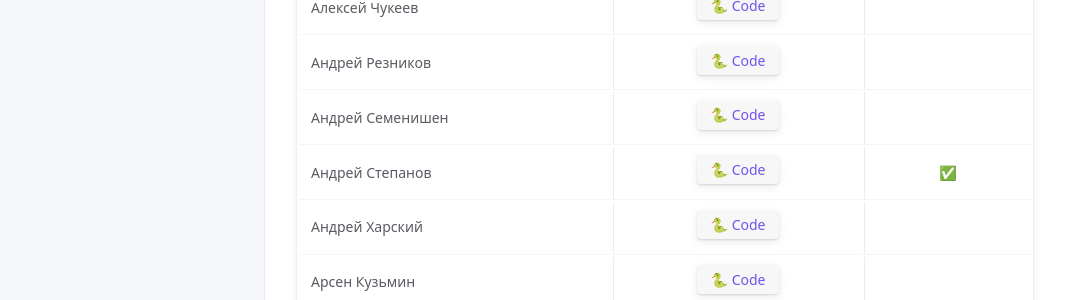
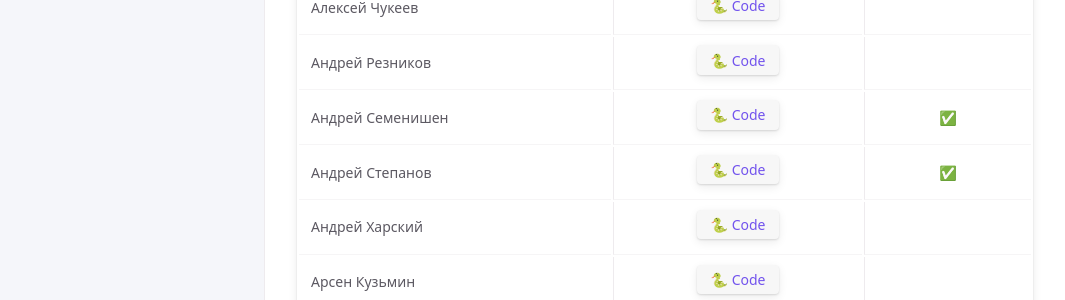
Before and after one commit to MerkulovDaniil/sber235, a Jekyll site: the page built from students.md, in a window 1280 px wide and 1217 px high. Shown: the part 325-625 px from the top of the window, without its empty margins (107-1172 px from the left). Built offline with Jekyll 4.4.1, drawn with Linux system fonts in a browser that asks for light colours; our own code applies the rules of GitHub Pages for plain Markdown files; a script that is not in the unit is left out.

```diff
--- a/students.md
+++ b/students.md
@@ -10,7 +10,7 @@ nav_order: 4
 | Алексей Миронов    | [🐍 Code](https://colab.research.google.com/drive/1kThfp72T1qg2uHqcIWDM_EKaC74srFYg?usp=share_link){: .btn } | 💎 |
 | Алексей Чукеев   | [🐍 Code](https://colab.research.google.com/drive/1YDV-qnK6ui7Wv0Xu_OAsRP2hgUaIWJT2?usp=share_link){: .btn } | |
 | Андрей Резников    | [🐍 Code](https://colab.research.google.com/drive/1DNhPX0WBbCglyWMF7BejZNo1WmQnqO3r?usp=sharing){: .btn } | |
-| Андрей Семенишен    | [🐍 Code](https://colab.research.google.com/drive/1MZwytlzITGCUaUNklrElPL7lDakqcRYA?usp=sharing){: .btn } | |
+| Андрей Семенишен    | [🐍 Code](https://colab.research.google.com/drive/1MZwytlzITGCUaUNklrElPL7lDakqcRYA?usp=sharing){: .btn } | ✅ |
 | Андрей Степанов    | [🐍 Code](https://colab.research.google.com/drive/1qJUc_7MMp0zEyEdR4xYoGYLmcLIjsGqC?usp=share_link){: .btn } | ✅ |
 | Андрей Харский    | [🐍 Code](https://colab.research.google.com/drive/1cODbEeOi3BwuBsNfxMl8ndLrnGd-oNcJ?usp=sharing){: .btn } | |
 | Арсен Кузьмин    | [🐍 Code](https://colab.research.google.com/drive/15FYcklCDVNIZ_yiAo9koqdJA3l1MdgTy?usp=sharing){: .btn } | |
```
